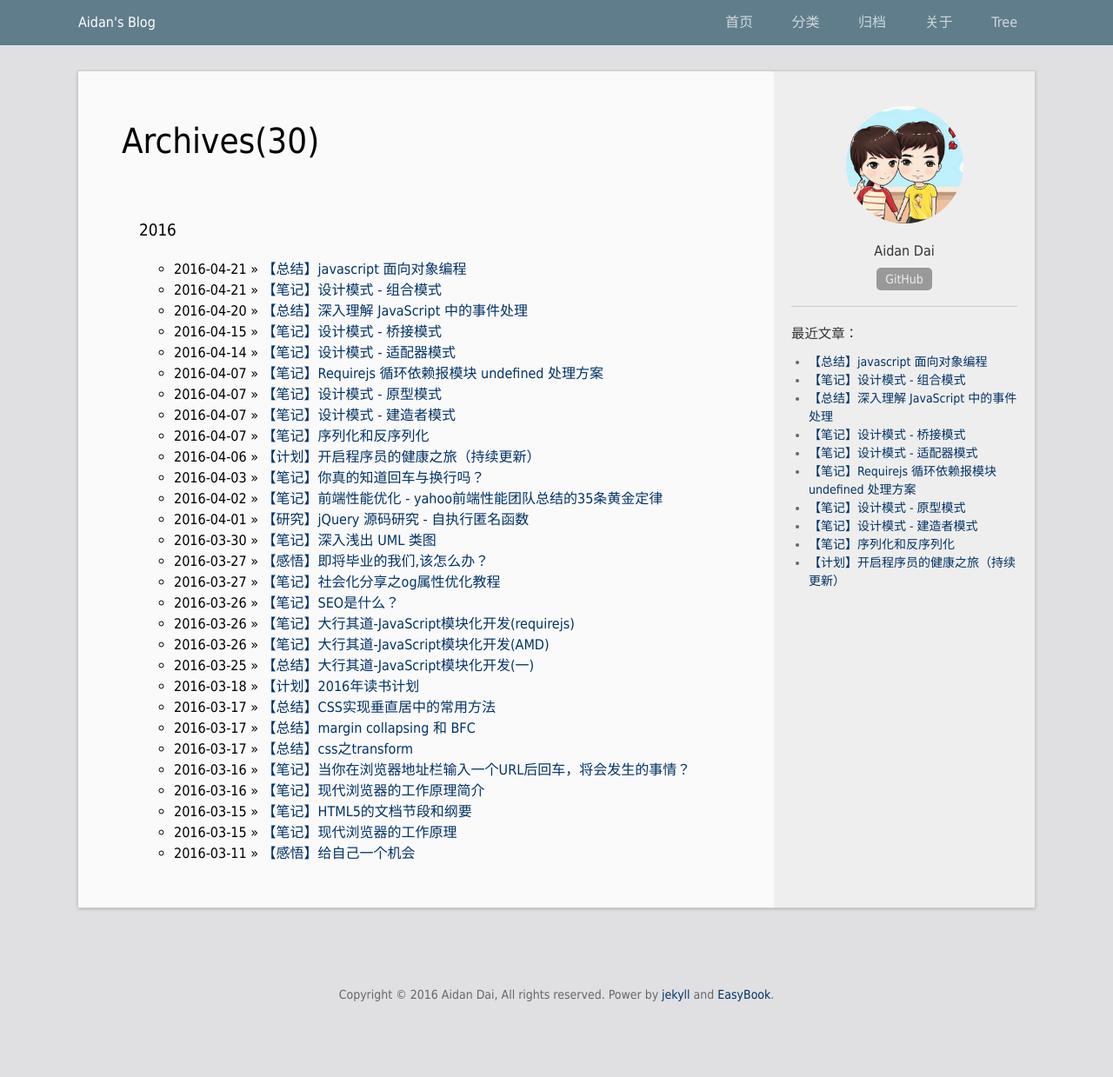
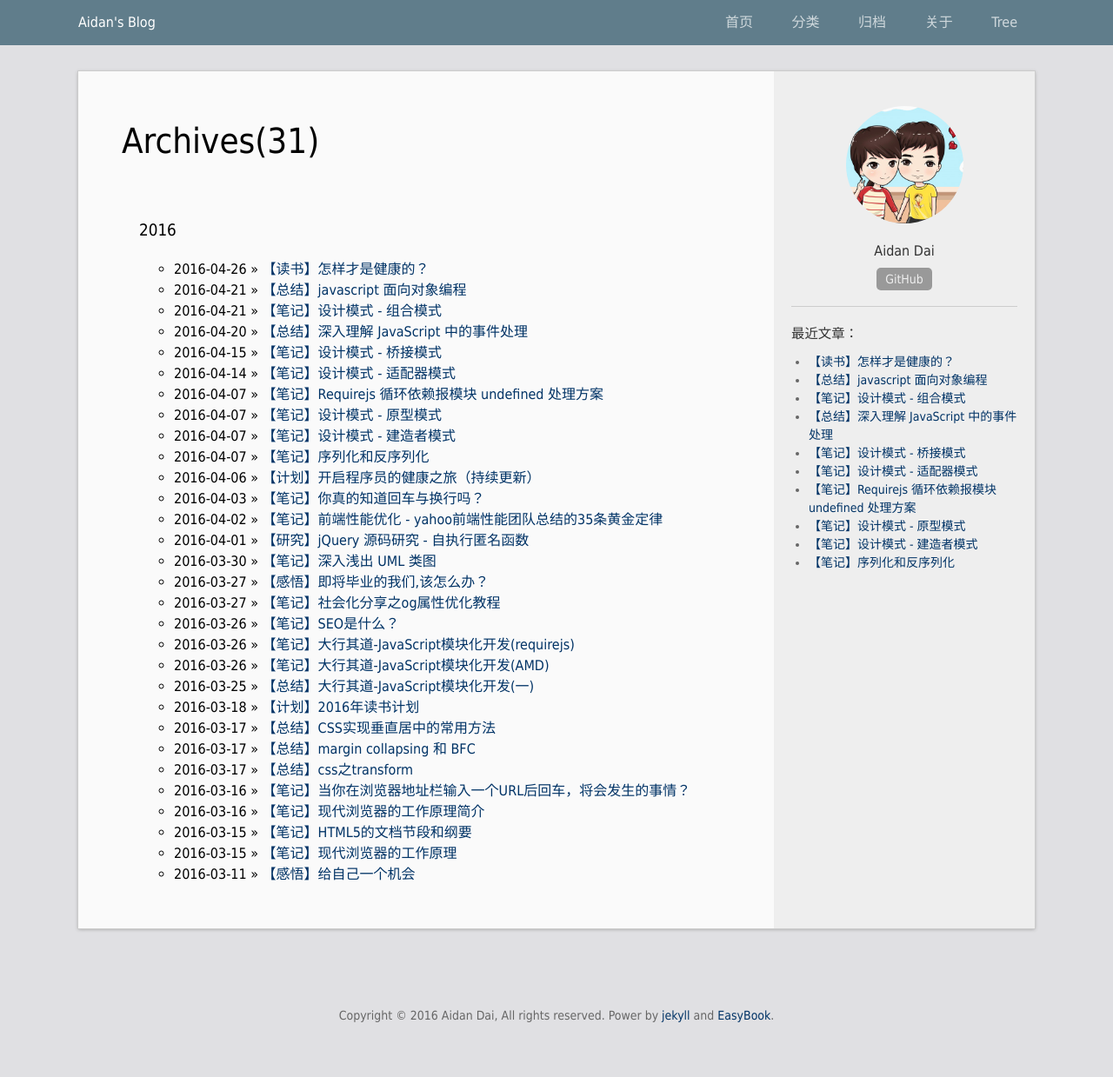
Before and after one commit to shengxiazi/AidanDai.github.io, a Jekyll site: the page built from 2archive.html, in a window 1280 px wide. Shown: the whole page at 87% size. Built offline with Jekyll 4.4.1, drawn with Linux system fonts in a browser that asks for light colours; before the commit the page ends 1215 px from its top, so only the background shows below that; some of the changed lines change nothing that is shown.

Commit message:
add a post what-is-healthy

````diff
--- /dev/null
+++ b/_posts/2016-04-26-what-is-healthy.md
@@ -0,0 +1,333 @@
+---
+layout: post
+title:  "【读书】怎样才是健康的？"
+date: 2016-04-26
+categories: life
+tags: life healthy
+keyword: "程序员健康指南读后感, 怎样才是健康的？"
+author: Aidan Dai
+---
+
+怎样才是健康的的？如果要用一句话不偏不倚的话来点明，还真是不容易（ps：可以自己试试！）马克·吐温曾经说过：“保持身体健康的唯一办法，就是吃点你不想吃的，喝点你不想喝的，以及做点你不愿做的事情。”
+
+马克·吐温说得没错，因为如今想要了解健康信息时，我们面临的是浩瀚的资讯（而在马克·吐温的时代，人们面临的大概只有谬误的资讯）。我们接收到的信息互相矛盾，然后我们就不自主地断定，自己喜欢做的事情现在都是不该做的。在大众媒体上，这种关于健康的讨论基本上已经演变成了一个个以“有人说，我们应该”开头的游戏了。事实上，所谓的健康选择其实是因人而异的。适合你的，未必适合其他人。
+
+健康是一个很朦胧的概念，包含了生活的方方面面。因此，为了保持自己的健康，对健康下一个清晰的定义是非常重要的。首先，健康的人因生活方式而引发疾病的几率是很低的。此外，健康的人是不会随便这里疼或那里疼的。这两条标准未必能为“健康”提供一个全世界通用的定义，但是它能为我们保持健康提供一个基础的依据。幸运的是，要获得这种标准的健康水平，绝对没有马克·吐温想象的那么困难，事实上，我们只需做出一些小小的改变即可。
+
+我们并不指望你为了改善生活，放弃现在生活的一部分（久坐和总吃甜食例外，这两样你非放弃不可）。接下来我们来看《程序员健康指南》中为我们设下的目标和活动是如何让我们自己健康起来的。
+
+来吧，让我们来重构自己的健康吧！（ps：如果你很健康，那请继续保持你的生活方式，因为你已经做得很棒了！但依然请你读完本文，可能的话你会更想去读《程序员健康指南》）
+
+## 一、了解自己，做出改变
+
+我们先来看看几个简单的问题吧？
+
+- [ ] 爬完一层楼梯，你是否会喘不过气？
+
+- [ ] 你是否经常一坐就是一个多小时？
+
+- [ ] 在最近一年内，你是否曾经因为背痛、颈痛、肩痛或手腕痛而使工作受到影响？
+
+- [ ] 在最近一周内，你的眼睛是否有过干涩、充血、发炎的症状，或是看完电脑屏
+幕之后难以看清别的东西？
+
+- [ ] 在最近一个月内，你是否至少有一次因吃得太饱而感到难受？
+
+- [ ] 今天你暴露在阳光下的时间是否不超过10分钟？
+
+- [ ] 在最近5年内，你的蛀牙是否增加了？
+
+- [ ] 弯下腰系鞋带时，你是否感到不适？
+
+- [ ] 过去5年内，你的腰围是否明显增大了？
+
+对于这些问题，哪怕只有一个答案是肯定的，那么你的健康状况就可能处在危险边缘——即使你认为自己的身体状况保持得还不错。这是因为每一个问题都和一些造成若干疾病和健康问题的危险因素息息相关。幸好，缓解这些危险症状并不是一件复杂的事。接下来我们可以来进一步了解自己，对健康进行单元测试！
+
+### 1、对健康进行单元测试
+
+#### （1）背部健康单元测试
+
+我们中大多数都是办公室职员，现在不是，将来也很有可能是；我们一天有太多的时间是坐着的，和可惜的是并不是所有人都有一个健康的坐姿！后面我们会讨论健康的坐姿。
+
+下图是一个不正确的坐姿！
+
+![不良的坐姿举例（图片来自知乎）](/asset/images/article/what-is-healthy-image-1.jpg)
+
+不正确的坐姿对身体到底有什么危害呢，下图给出了简单的说明！([详情参见知乎：对于久坐办公室的上班族，什么样的坐姿能使腰部的伤害降到最低？](https://www.zhihu.com/question/27241627))
+
+![不良的坐姿的危害（图片来自知乎）](/asset/images/article/what-is-healthy-image-2.jpg)
+
+看了上面两幅图，是不是觉得很有必要对你的背部做一个健康单元测试啦！我们一起来来对自己的背部健康做一个单元测试！（ps：有些步骤需要有个伙伴，不管是同事、朋友一起去对背部做个单元测试吧！）
+
+##### 克劳斯-韦伯测试
+
+克劳斯-韦伯测试（简称K-W测试）是关于“最低肌肉能力”的体能测试，用以
+衡量人体大肌肉群的力量和柔韧性。
+
+###### a、K-W测试第1项
+
+第1项测试通常被称为“直腿抬高”测试。仰面平躺，双手轻轻地枕于脑后，双腿并拢伸直。挺直膝盖，同时把脚抬高，使脚跟离地25厘米，如下图所示。如果能保持这个姿势10秒钟，你就算通过测试了。
+
+![K-W测试第1项](/asset/images/article/what-is-healthy-image-3.jpg)
+
+###### b、K-W测试第2项
+
+该项测试通常被称为“直腿仰卧起坐”测试。仰面平躺，双手轻轻枕于脑后。请同伴用双手握住你的脚踝，以固定双脚，如下图所示。如果你要独立完成这个动
+作，也可以把双脚固定在大型家具的下方。现在试着抬起胸部，使上半身与大腿保
+持垂直。
+
+能完成一个仰卧起坐，你就算通过测试了。这个测试用来检查髋部屈肌和腹部肌肉，看它们的组合能否支撑你的体重。这个动作做一次就好了，重复多次可能会加重背部疼痛问题。
+
+![K-W测试第2项](/asset/images/article/what-is-healthy-image-4.jpg)
+
+###### c、K-W测试第3项
+
+第3项测试通常被称为“屈膝仰卧起坐”测试。还是跟上面一样，仰面平躺，双手枕于脑后，固定双脚。但这一次，要弯曲膝盖，使大腿和小腿成90度，如下图所示。现在抬起胸部，像上一项测试那样。能完成这个动作，你就通过测试了。
+
+![K-W测试第3项](/asset/images/article/what-is-healthy-image-5.jpg)
+
+该测试用于检查腹部肌肉本身的强度。没有通过测试，也不要灰心。在K-W测试中，很多人都无法完成这个动作，因为它是靠腹部肌肉来独立完成的。而长年累月坐在电脑前，会使腹部肌肉会变得十分无力。
+
+###### e、K-W测试第4项
+
+第4项测试通常被称为“超人动作”测试（这个动作最终定型的时候，你看起来就好像超人飞行在空中那样）。这次就不用仰面平躺了，而是趴在地面上，在腹部和髋部位置垫一个枕头。双手跟之前一样枕于脑后。如下图所示，让同伴把一只手放在下背部，另一只放在脚踝处，帮助你保持平衡。
+
+![K-W测试第4项](/asset/images/article/what-is-healthy-image-6.jpg)
+
+如果能将上半身抬离地面并保持10秒钟，你就通过测试了。这项测试用于检测上背部肌肉的力量。
+
+###### f、K-W测试第5项
+
+这项测试通常被称为“反向直腿抬高”测试。跟上一项测试一样，腹部朝下，在腹部和髋部位置垫一个枕头，双手放在脑后。接着，如下图所示，让同伴把一只手放在你的下背部，另一只放在你的上背部，帮助你保持平衡。
+
+![K-W测试第5项](/asset/images/article/what-is-healthy-image-7.jpg)
+
+保持膝盖挺直的同时抬起双腿，如果能保持这个动作10秒钟，那你就算通过测试了。这项测试用于检查你下背部肌肉的强度。
+
+###### g、K-W测试第6项
+
+最后一个测试通常被称为“立位体前屈”测试。笔直地站立，双脚并拢，然后膝盖挺直，身体慢慢地往前弯曲，如下图所示。如果指尖能碰到地面，你就算通过测试了。
+
+![K-W测试第6项](/asset/images/article/what-is-healthy-image-8.jpg)
+
+在进行这项测试时，一定要小心谨慎。有些专家认为这个动作会给脊椎造成额外的压力，弯腰时头部位置低于心脏也可能会使人昏迷。如果你比较谨慎，那么可以换种方式来做，把臀部靠在墙面上，脚向前移，与墙面保持30至51厘米的距离。
+
+等你起身时，试着弯曲膝盖。这样，当你抬起上身时，用的就不是背部肌肉而是腿部肌肉了。
+
+很多人无法通过“立位体前屈”测试。这个测试用来测定后背和腿后肌群的柔韧性。如果没有通过测试，并不是因为你的手臂太短或者腿太长，而是因为后背和腿后肌群的肌肉太紧了。
+
+*********************************
+
+如果能完成上述6项测试，那你就通过整个K-W测试了。也就是说，你的身体能达到肌肉适能的最低要求。
+
+但如果没能通过K-W测试，哪怕只有一项没通过，都意味着你的肌肉适能低于标准水平。你要么就是缺乏锻炼，要么就是身体肌肉太紧了（或者两样都是）。
+
+等我们对健康做完单元测试后，会引入一组锻炼方法，这些方法已被证明能够改善肌肉太紧或不够强韧等问题，帮助自己缓解肌肉疼痛。
+
+最后我们来看看 Joe Kutner 推荐的坐姿
+
+![Joe Kutner 推荐的坐姿](/asset/images/article/what-is-healthy-image-15.jpg)
+
+#### （2）腕部健康单元测试
+
+为了预防手腕疼痛，我们先了解自己当前的身体状况，从身体给出的反馈开始吧。
+
+##### 蒂内尔测试
+
+将右手的手掌及前臂放在水平面上，掌心向上。手臂应尽量放松，手掌也要张开，如下图所示。然后，用左手的食指轻轻叩击（敲打）掌跟的中央位置
+
+![蒂内尔测试](/asset/images/article/what-is-healthy-image-9.jpg)
+
+叩击的强度以“能引起期望反应”为宜。期望反应是指指尖能感觉到麻刺感，但叩击的强度要适中，避免对神经产生机械刺激（就是别敲到手指会动）。而且更重要的是，不应该感到疼痛。
+
+如果大拇指、食指、中指或者无名指的指尖感觉到麻刺感或刺痛感，那么测试结果为阳性。阳性意味着你的手腕神经组织有损伤，而且有可能是腕管综合征。
+
+##### 反向屈腕测试
+
+双手放在胸前，两个手掌贴合在一起，使掌面放平，手指向上，如下图所示。保持这个姿势60秒，然后慢慢放开。在测试过程中如果感觉疼痛，就应该马上停止。
+
+![反向屈腕测试](/asset/images/article/what-is-healthy-image-10.jpg)
+
+双手释放后，留意大拇指、食指、中指或者无名指的指尖感觉，看看有没有刺痛感、麻木感或灼烧感。如果你有上述感觉，或者无法坚持这个姿势60秒，那结果就为阳性，也就是说你可能患有腕管综合征。
+
+##### 腕部压迫测试
+
+进行测试时，用一只手的大拇指直接按着另一只手的掌跟中央（与蒂内尔测试的位置相同）并保持30秒，如下图所示。如果你的手指感觉到疼痛或麻木，那么测试结果就为阳性（你就别继续按着了）。
+
+![反向屈腕测试](/asset/images/article/what-is-healthy-image-11.jpg)
+
+------------------------------------
+
+在上面几个人工评估方式中，腕部压迫测试的准确率最高。
+
+在这几个测试中，得出阳性结果的可能性其实是很小的。只有10%的程序员患有能够被该测试检测出的剧烈手腕疼痛。因此，我们谈论的重点不是如何治疗，而是如何预防腕管综合征和手腕疼痛。了解这些症状发生的原因，以及知道如何使身体保持正确姿势，才是避免最终进行手术等极端治疗的最有效方法。后面我们会详细介绍。
+
+------------------------------------
+
+当然还有很多方面的测试！在这里介绍了我认为会困扰很多人的两方面，其他的大家可以去《程序员健康指南》中找到答案！
+
+以上所说的测试仅仅作为测试，日常锻炼请不要采用以上动作，以免受伤！
+
+### 2、身与心的联系
+
+>过去10年里，科学已经出色地揭示出大脑与身体其他部分之间的关系。我们已经知道，体育锻炼不但能促进蛋白质的生成，从而巩固脑组织的神经化学物质平衡，还能提高大脑的氧气和葡萄糖水平，进而提高我们的认知能力。
+
+>一些实验室研究表明，受试者在一个回合的锻炼之后，学习新字词要比平常快20%，能更准确地记住字母串，更快速地在两个概念中切换思维模式。还有一些研究则表明，定时锻炼能改善解决问题的能力，提高流动智力，保持认知灵活性，增强记忆力。
+
+>身心联系的证据越来越令人信服，这些证据甚至已经开始改变我们对人类进化的理解。人类学家发现，按相对于身体大小的比例计算，有着更强耐力的动物（比如老鼠、狗、人类等）也会有更大的脑容量。这项研究结果与那些说明体育锻炼可以促进脑组织生长的证据一道，新近产生了一个假说：人脑的“进化是对一些与认知表现无关的特征进行筛选和淘汰的结果” 。换言之，追捕猎物可能是我们的大脑优越于其他动物的原因。
+
+一定程度上的健康生活方式可能有助于工作能力的提高。但常见的情况是，工作总是妨碍我们保持健康，所以我们应该把锻炼计划纳入到工作日当中，甚至不需要去健身房。
+
+这可能有些闻所未闻，但事实上，确实有很多能改善健康的事情，只需在办公室里或者办公室周围就可以做到。最简单的活动恰恰最能影响你的健康状况。大部分活动都不难做到，但是要完成这些活动，你必须做出改变。要做出改变不是容易的事，要做出成功的改变更需要一个计划。
+
+### 3、学会迭代方式
+
+以软件开发为例，我们常常采用敏捷方法来指导开发工作。敏捷过程的特征是对开发进行迭代与增量，这就需要我们去主动适应不断变更的软件需求。为保持身心健康，需要采用的方法也跟这个没什么两样。专门测量健康的进步情况并非易事，我们应该设定一组目标，让自己可以尽力去实现。然后每隔一段时间来回顾，回顾中你可以对照目标清单来评估进步情况。
+
+要达成这些目标，在迭代的过程中你需要有一个类似软件结构的东西。我们会用一个待办事项清单来充当这个角色，并要求你每天把它带在身上。后面该图展现的就是一个待办事项清单，不过你要建立自己的待办事项清单。对于清单列举的活动，试着摒弃所有的成见去做当前相应的事项就好了。如何建立代办事项清单呢？具体参见：《程序员的健康指南》。
+
+![日常待办事项清单](/asset/images/article/what-is-healthy-image-12.jpg)
+
+下面的图展示了迭代式升级健康的全局情况。可以这样理解，外层的圆圈由目标驱动，内层的圆圈则由日常清单驱动。
+
+![健康的迭代升级模式](/asset/images/article/what-is-healthy-image-13.jpg)
+
+这就是迭代的升级健康！
+
+当然生活中还有一个类似的例子，那就是节食减肥。并不是节食减肥不能达到减肥的效果，而是自己没有合理的去调整尽自己的饮食方案，仓促的调整自己的饮食方案导致节食失败。节食过程其实是需要采取迭代方式的，在不断迭代过程中找到适合自己的饮食方案，在辅助以体育锻炼，减肥也不是没有可能。
+
+## 二、改掉一个坏习惯
+
+麻省理工学院以其在计算机科学领域的领先地位而闻名，但他们的研究员忙活的事情，可不只是造机器人和改进密码技术，他们还研究人类的大脑。
+
+如果想要了解大脑是如何记忆行为模式的，最值得去的地方无疑是MIT的麦戈文脑科学研究院。 2005年，这所研究院的研究人员发表了一项研究成果，揭露了大脑创造习惯的复杂过程。与认知科学领域的许多实验一样，这项研究也采用了老鼠走迷宫的方式。与众不同的是，所用的老鼠的大脑深处被植入了传感器（植入位置几乎就在大脑中心）。
+
+这项实验使用了一个T型迷宫，如图5所示，横条左边放了巧克力。老鼠被放置在竖条底部一块隔板后面。这个实验是这样开始的，随着一声滴答声，隔板就被抽起来。
+
+![MIT实验所使用的T型迷宫模型](/asset/images/article/what-is-healthy-image-14.jpg)
+
+隔板刚被抽走，老鼠就能闻到巧克力的味道。它们沿着巧克力的味道在迷宫里奔跑时，大脑的活动非常活跃。老鼠们一边嗅着味道一边前行，时而又停下看看周围的墙壁——显然它们正在逐步了解新环境。当它们走到迷宫顶部的T型三叉路口时，有些老鼠会向左走，有些则会向右走，但最终它们都找到了巧克力。研究人员让同一批老鼠将这一过程重复了几百次。过了一阵子，传感器开始检测到那些小家伙的大脑有了变化。这些老鼠养成了一种新习惯。
+
+刚开始，这些老鼠被放置在隔板后面时，它们的大脑活动强度处于正常水平。然而，随着这个过程不断重复，后来再听到那个开始的滴答声，这些已经熟悉了实验模式的老鼠，其大脑活动明显减少。它们顺着迷宫，直接走到有巧克力的那一边（总是向左走） 。在这个过程中，它们的大脑好像停顿了似的——除了一个部分，即是在大脑结构中心靠里的基底核。对于大脑的这个区域，科学家们原本以为它只与肌肉运动
+以及所谓的“肌肉记忆”有关。
+
+这些老鼠第一次进行实验的时候，为熟悉环境，它们整个大脑都在活动。重复了很多遍之后，它们就在基底核里储存了这项活动程序，因此在下一次跑迷宫的时候就减少了必要的大脑活动。
+
+从某些角度看，这些老鼠的大脑功能就和电脑的CPU一样，能在缓存区储存下一些重复的计算行为。电脑的缓存区节省了时钟周期，正如老鼠的大脑基底核节省了大脑活动。
+
+MIT的这个实验不仅揭示了大量关于大脑构造的真相，还给出一些关于习惯形成的新发现。要让这个活动成为老鼠的习惯，就得遵守这么一个格式。现在这个格式被心理学家广泛接受，每一个习惯都至少有三个要素：
+
+- 暗示信号；
+
+- 惯例行为；
+
+- 奖赏。
+
+老鼠们遇到的暗示信号是那一声滴答，它向老鼠的大脑发出信号，让它们从基底核获取对应的惯例行为。这个惯例行为就是沿着T型迷宫走到顶部左端放置巧克力的位置。当然，巧克力就是奖赏了。这几个元素背后的科学道理虽然还没有多少人知道，不过广告公司对这个道理老早就了如指掌了。麦当劳的金色M型拱门就是暗示信号，得来速（drive-thru）就是惯例行为，而油腻的汉堡包则是奖赏。还有其他的例子，包括牙膏广告、空气清新剂、汽水等，它们都成功地占据了市场，因为它们用三个元素为消费者们创造了习惯。
+
+创造新习惯的方法在MIT实验中的老鼠们身上管用，在我们身上也几乎一样管用。人类同样能形成新的暗示信号、惯例行为和奖赏。然而，要改变已有的习惯，还是有所不同。 这一点非常重要，因为就保持健康而论，最大的挑战往往在于克服多年的坏习惯。
+
+改变习惯的关键在于，在维持原先的暗示信号和奖赏的同时，以新的惯例行为代替旧惯例行为。这方面最好的例子是戒烟。吸烟不仅是一种习惯，而且也是一种化学物质成瘾现象。不过，吸烟者身上的许多习惯，使得克服对尼古丁的依赖难上加难。要戒烟成功，诸如歇息时抽根烟、点烟，甚至买香烟之类的惯例行为都必须改掉。
+
+尽管戒烟非常困难，但美国过去十年的吸烟率还是呈直线下降趋势。其中一个原因是，我们已经对暗示信号如何触发吸烟习惯有了更深的了解。正因为如此，美国癌症学会一直在给吸烟者推荐茶、咖啡、体育锻炼或其他能带来相同奖赏的东西来代替香烟。
+
+请大家练习使用下面的科学依据，去改变一个坏习惯或者培养一个新习惯！
+
+>当收到【按示信号】时
+
+>我应该进行【惯例行为】
+
+>这样我们就能得到【奖赏】
+
+## 三、让锻炼贴近生活
+
+### 1、改掉一个坏习惯
+
+牢记如何养成一个习惯：
+
+>当收到【按示信号】时
+
+>我应该进行【惯例行为】
+
+>这样我们就能得到【奖赏】
+
+就这样去养你读本文或者《程序员健康指南》的第一个习惯！
+
+### 2、买一个计步器
+
+为什么要买一个计步器呢？健康的锻炼方式应该是高频率低强度的，Joe Kutner提倡的重塑健康的第一步就是`快步走`,一周应该保持在150分钟以上的快步走锻炼，当然也并不是非快步走不可，但要注意运动的强度！
+
+>对于步行或者进行其他运动时应该控制什么样的强度，上文信州大学的研究为我们提供了很好的基准。研究中强调，受试者的步行强度应该以个人最大摄氧量（VO2max）的50%为准。和心率比较，这个说法好像复杂了些，因为每个人情况都各不相同。一般来说，最大摄氧量（VO2max）的50%大约是最大心率（HRmax）的60%。最大心率可以用220减去你的年龄得出。平均30岁左右的人，其基准心率需达到每分钟114下（114BPM） ，达到这个数值的运动才是最有效果的。这与CDC经常推荐的那个“快步走”的建议，可谓是英雄所见略同。
+
+大家可以针对以上建议去采取适当的运动方式。当然我觉得快步走是一个不错的选择！可以充分利用粹片化的时间，把锻炼融入到工作日当中！
+
+### 3、升级办公桌或者书桌
+
+这个比较复杂的，大家可以阅读《程序员健康指南》第3章第3小节，找到切实可行的办法去升级自己的办公桌或者书桌。
+
+### 4、控制饮食
+
+（1）计算基础代谢率（BMR）
+
+```
+男性：
+
+BMR= [ 4.5×体重（磅） ] + [ 16×身高（英寸） ]−（5×年龄） +5
+
+BMR= [ 10×体重（公斤） ] + [ 6.25×身高（厘米） ]−（5×年龄） +5
+
+女性：
+
+BMR= [ 4.5×体重（磅） ] + [ 16×身高（英寸） ] −（5×年龄） −161
+
+BMR= [ 10×体重（公斤） ] + [ 6.25×身高（厘米） ] −（5×年龄） −161
+```
+
+注；基础代谢率”（BMR）。计算基础代谢率最准确
+的方法是使用[Mifflin-St Jeor公式](http://ajcn.nutrition.org/content/51/2/241.full.pdf)。
+
+（2）估计摄入热量
+
+这是比较笼统的说法，如果有可能可以计算需要摄入的热量，这个我们要多向外国人学习！看看人家是怎么计算的。
+
+（3）调节摄入热量
+
+采取迭代方式去调节摄入热量，根据自身的需要，是要减肥还是要增重如把自己的摄入热量控制在合理范围之内。（ps：根据摄入热量和消耗热量的关系来达到需要，记得要把锻炼消耗计算在内哦！）
+
+（4）为了吃，要费尽心思
+
+饮食是一门艺术，这里只是提醒大家把大加入到你的计划之中。
+
+再说一遍`为了吃，要费尽心思`！
+
+### 5、通过腕部健康单元测试
+
+如果你没有通过上面的腕部健康单元测试，那么你必须得通过一段时间的恢复训练（内容比较多就不展开了，请认真阅读《程序员健康指南》第7章第3、4、5小节的内容），通过上面的测试！
+
+如果你通过了，也请你保持训练，预防腕部疼痛！
+
+### 6、通过背部健康单元测试（K-W测试）
+
+如果你没有通过上面的背部健康单元测试，那么你必须得通过一段时间的恢复训练（内容比较多就不展开了，请认真阅读《程序员健康指南》第6章第3小节的内容），通过上面的测试！
+
+如果你通过了，也请你保持训练，预防背部疼痛！
+
+### 7、在成人版体能测试中，要让自己的表现达到平均水平
+
+这是一个更大范围的健康单元测试，具体参见《程序员健康指南》第10章第3、4小节，最后在成人版体能测试中，要让自己的表现达到平均水平
+
+### 8、大家一起讨论健康
+
+和大家聊聊健康，让每一个人都重新审视健康！
+
+### 9、与同事、朋友、同学组成运动小组
+
+把社交运用到保持自己的健康上来，让大家都受益！
+
+### 10、不断制定新目标
+
+不断得在制定新目标中持续取得进步！
+
+自从买《程序员健康指南》那天起，在不断的阅读中不断的更新自己的计划，现在书读完了，但锻炼确停不下来了，可能现在的我就像书中所说的那样，去享受锻炼带来的乐趣！总之书中还有很多很多发人深省的内容，我在这里只是只是想通过以上这几个方面提醒大家注意保持健康！我在这里介绍的比较杂乱，大家可以自己买书来读读。（ps：程序员健康指南.pdf 我发到群文件里了）
+
+>其实这本书完全可以叫《办公室职员健康指南》，但我很庆幸它没有这么叫！不然我可能会错过它。
````
Also changed, not shown: _posts/2016-03-18-plan-for-2016.md (line endings or trailing spaces), asset/images/article/what-is-healthy-image-1.jpg (added), asset/images/article/what-is-healthy-image-10.jpg (added), asset/images/article/what-is-healthy-image-11.jpg (added), asset/images/article/what-is-healthy-image-12.jpg (added), asset/images/article/what-is-healthy-image-13.jpg (added), asset/images/article/what-is-healthy-image-14.jpg (added), asset/images/article/what-is-healthy-image-15.jpg (added), asset/images/article/what-is-healthy-image-2.jpg (added), asset/images/article/what-is-healthy-image-3.jpg (added), asset/images/article/what-is-healthy-image-4.jpg (added), asset/images/article/what-is-healthy-image-5.jpg (added), asset/images/article/what-is-healthy-image-6.jpg (added), asset/images/article/what-is-healthy-image-7.jpg (added), 2 more files.
